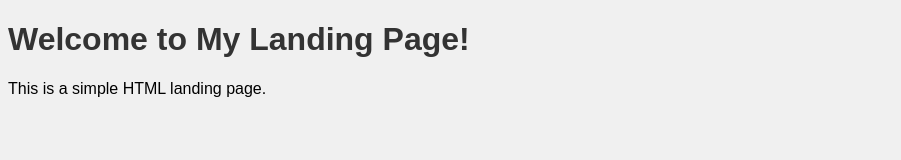
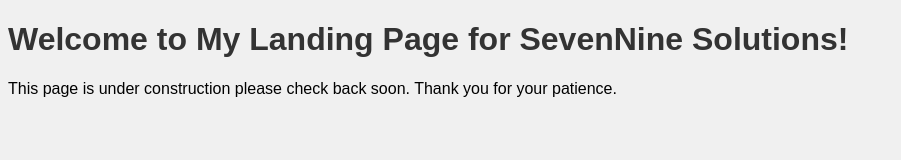
Before and after one commit to varma79/sevennine-landing-page, a plain HTML site: page index.html in a window 1280 px wide. Shown: the whole page, without its empty margins (0-901 px from the left). Drawn offline with Linux system fonts and the light colour scheme.

Commit message:
Message change on website

```diff
--- a/index.html
+++ b/index.html
@@ -13,7 +13,7 @@
   </style>
 </head>
 <body>
-  <h1>Welcome to My Landing Page!</h1>
-  <p>This is a simple HTML landing page.</p>
+  <h1>Welcome to My Landing Page for SevenNine Solutions!</h1>
+  <p>This page is under construction please check back soon. Thank you for your patience.</p>
 </body>
 </html>
```
